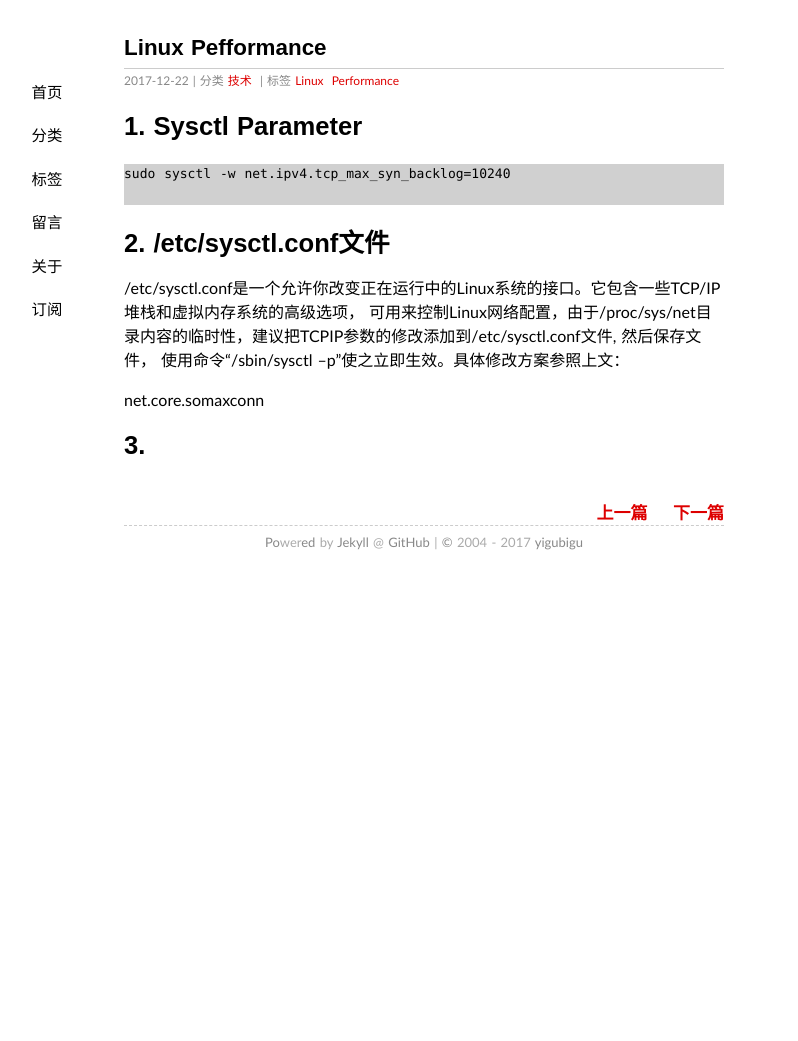
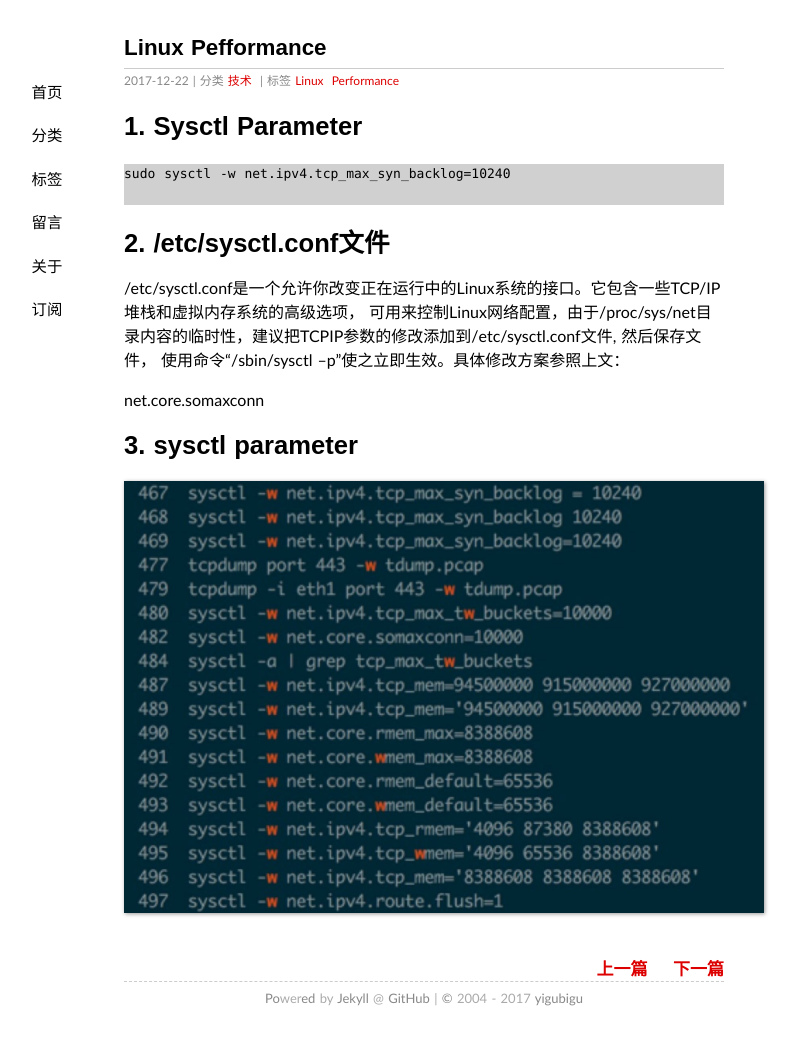
Before and after one commit to yigubigu/yigubigu.github.io, a Jekyll site: the page built from _posts/2017-12-22-linux-performance.md, in a window 1280 px wide. Shown: the whole page, without its empty margins (216-1014 px from the left). Built offline with Jekyll 4.4.1, drawn with Linux system fonts in a browser that asks for light colours; before the commit the page ends 900 px from its top, so only the background shows below that.

Commit message:
linux performance

```diff
--- a/_posts/2017-12-22-linux-performance.md
+++ b/_posts/2017-12-22-linux-performance.md
@@ -19,4 +19,6 @@ sudo sysctl -w net.ipv4.tcp_max_syn_backlog=10240
 
 net.core.somaxconn
 
-# 3.
+# 3. sysctl parameter
+
+![](../assets/linux-performance-1.jpg)
```
Also changed, not shown: assets/linux-performance-1.jpg (added).
